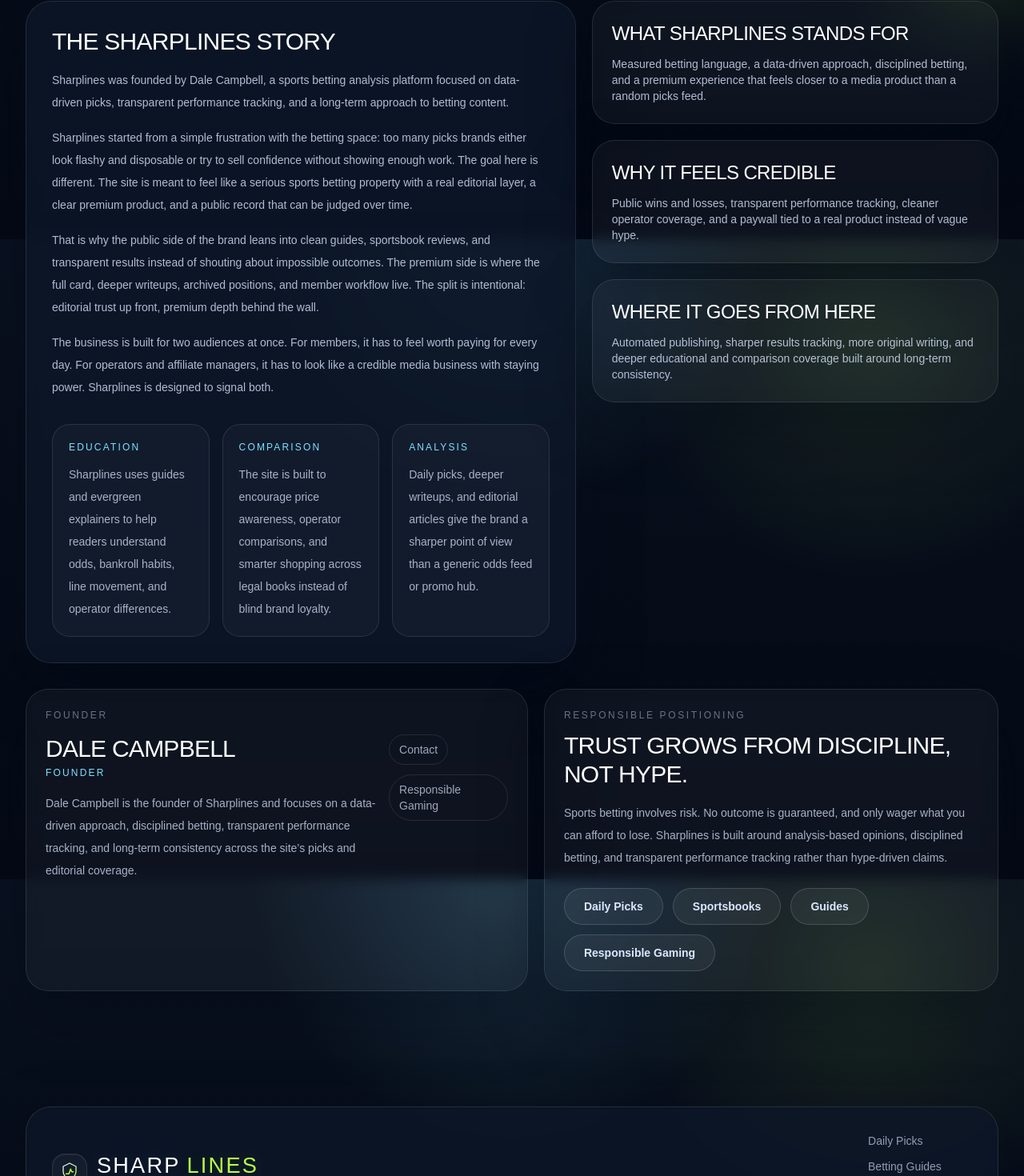
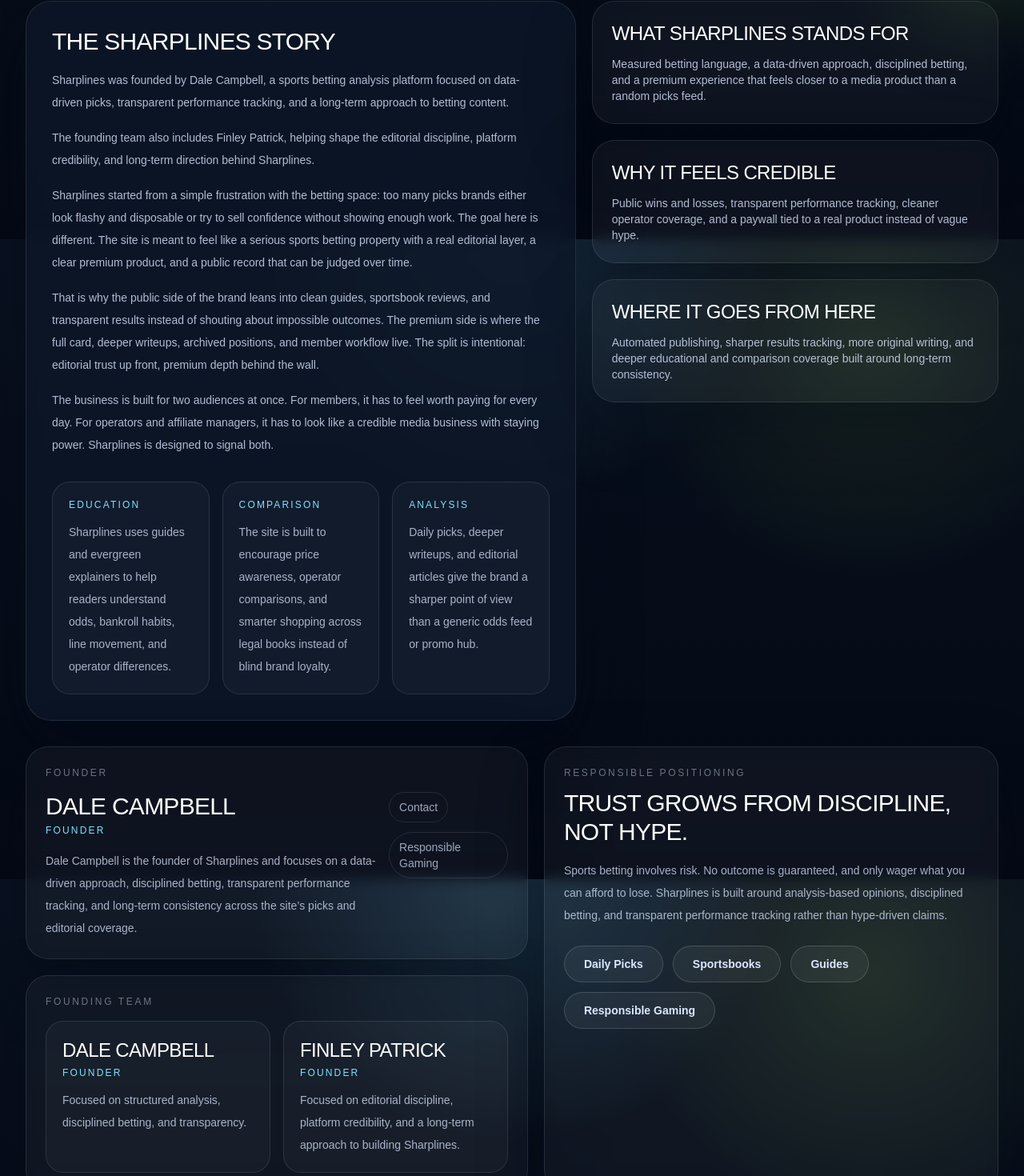
Before and after one commit to Sharplines12/sharplines, a Next.js app: page /about in a window 1280 px wide. Shown: the part 501-1971 px from the top of the page at 80% size. Built offline with nearby package versions, Linux system fonts and the light colour scheme; no server answers.

Commit message:
Add Finley Patrick to founder section

```diff
--- a/app/about/page.tsx
+++ b/app/about/page.tsx
@@ -24,6 +24,10 @@
           <p className="mt-4 text-sm leading-7">
             Sharplines was founded by Dale Campbell, a sports betting analysis platform focused on data-driven picks,
             transparent performance tracking, and a long-term approach to betting content.
+          </p>
+          <p className="mt-4 text-sm leading-7">
+            The founding team also includes Finley Patrick, helping shape the editorial discipline, platform
+            credibility, and long-term direction behind Sharplines.
           </p>
           <p className="mt-4 text-sm leading-7">
             Sharplines started from a simple frustration with the betting space: too many picks brands either look
@@ -92,6 +96,7 @@
       </div>
 
       <div className="mt-8 grid gap-5 lg:grid-cols-[1.05fr_0.95fr]">
+        <div className="grid gap-5">
           <AuthorCard
             title="Founder"
             links={[
@@ -99,6 +104,19 @@
               { label: "Responsible Gaming", href: "/responsible-gaming" }
             ]}
           />
+          <div className="panel p-6">
+            <p className="muted-label">Founding team</p>
+            <div className="mt-4 grid gap-4 sm:grid-cols-2">
+              {siteConfig.founders.map((person) => (
+                <div key={person.name} className="rounded-[22px] border border-white/10 bg-white/[0.03] p-5">
+                  <h2 className="text-2xl uppercase text-white">{person.name}</h2>
+                  <p className="mt-1 text-xs uppercase tracking-[0.18em] text-aqua">{person.role}</p>
+                  <p className="mt-3 text-sm leading-7 text-mist/75">{person.description}</p>
+                </div>
+              ))}
+            </div>
+          </div>
+        </div>
         <div className="panel p-6">
           <p className="muted-label">Responsible positioning</p>
           <h2 className="mt-3 text-3xl uppercase text-white">Trust grows from discipline, not hype.</h2>
--- a/lib/data.ts
+++ b/lib/data.ts
@@ -104,6 +104,18 @@
     description: "Focused on structured analysis, disciplined betting, and transparency.",
     bio: "Dale Campbell is the founder of Sharplines and focuses on a data-driven approach, disciplined betting, transparent performance tracking, and long-term consistency across the site’s picks and editorial coverage."
   },
+  founders: [
+    {
+      name: "Dale Campbell",
+      role: "Founder",
+      description: "Focused on structured analysis, disciplined betting, and transparency."
+    },
+    {
+      name: "Finley Patrick",
+      role: "Founder",
+      description: "Focused on editorial discipline, platform credibility, and a long-term approach to building Sharplines."
+    }
+  ],
   disclosures: [
     "21+ only. Please gamble responsibly.",
     "Sports betting involves risk. Only wager what you can afford to lose.",
```
Lines whose indentation alone changed are shown as unchanged.
